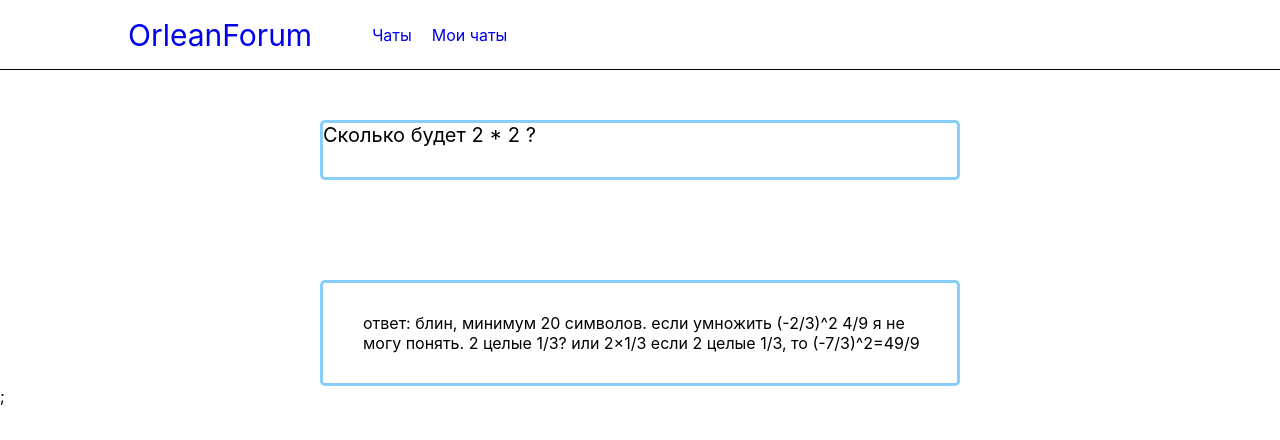
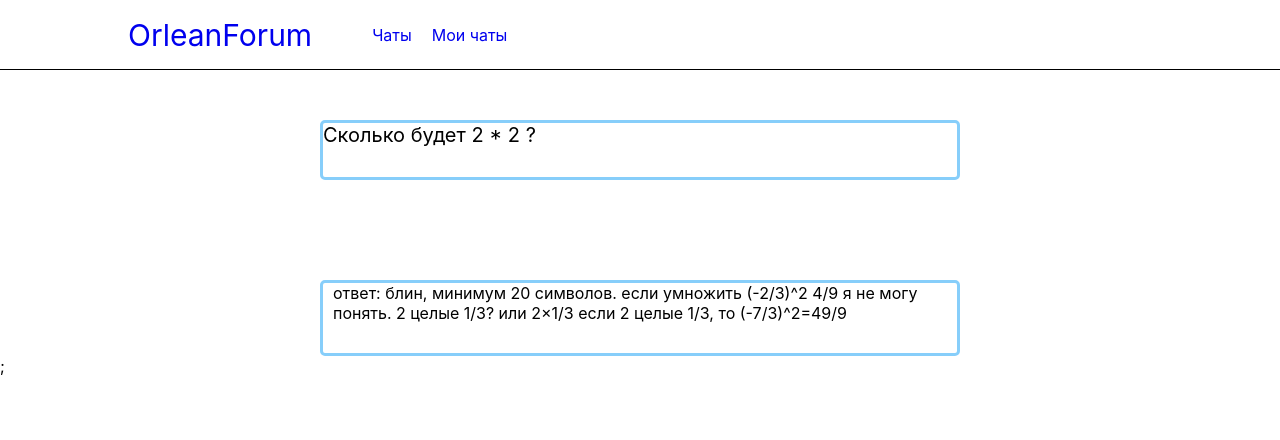
Before and after one commit to DanilErem/Forum, a React (Create React App) app in the folder frontend/: page /chats/1 in a window 1280 px wide. Shown: the top 440 px of the page. Built offline with nearby package versions, Linux system fonts and the light colour scheme.

Commit message:
Update Message.css

```diff
--- a/frontend/src/Component/Chats/Chat/Message/Message.css
+++ b/frontend/src/Component/Chats/Chat/Message/Message.css
@@ -6,11 +6,9 @@
     border-color: lightskyblue;
     margin-top: 100px;
     display: flex;
-    padding: 30px;
+    padding-bottom: 30px;
 
 }
 .message-container .message-text  {
     margin-left: 10px;
-
-
 }
```
